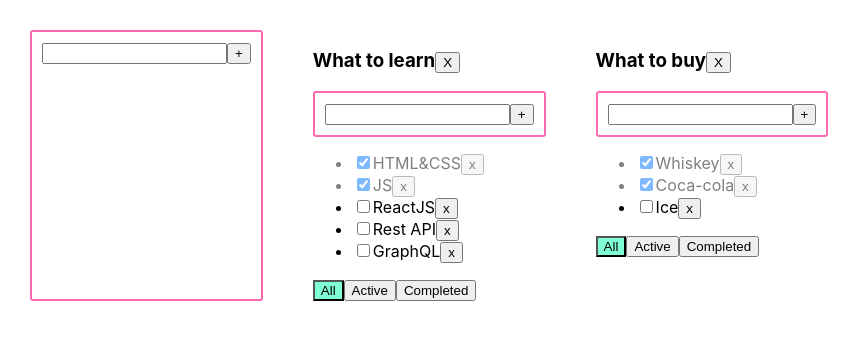
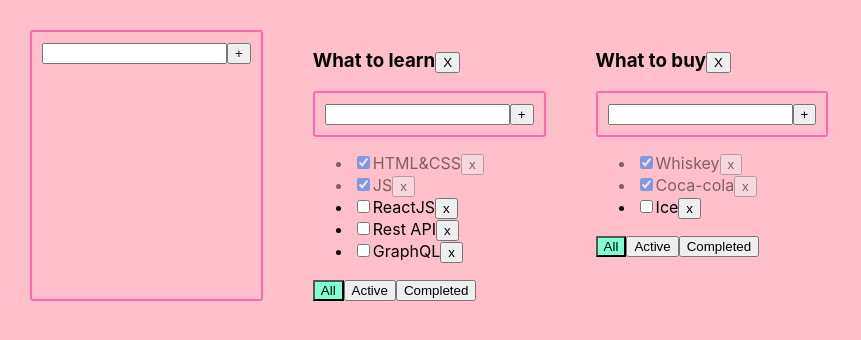
Before and after one commit to LetsGoMaan/toDoList, a React (Create React App) app: page / in a window 1280 px wide. Shown: the top 340 px of the page, without its empty margins (0-861 px from the left). Built offline with nearby package versions, Linux system fonts and the light colour scheme.

Commit message:
test commit

```diff
--- a/src/App.css
+++ b/src/App.css
@@ -2,6 +2,7 @@
 .App {
   padding: 30px;
   display: flex;
+
 }
 
 .App > div {
--- a/src/index.css
+++ b/src/index.css
@@ -5,6 +5,7 @@ body {
     sans-serif;
   -webkit-font-smoothing: antialiased;
   -moz-osx-font-smoothing: grayscale;
+  background-color: pink;
 }
 
 code {
```
